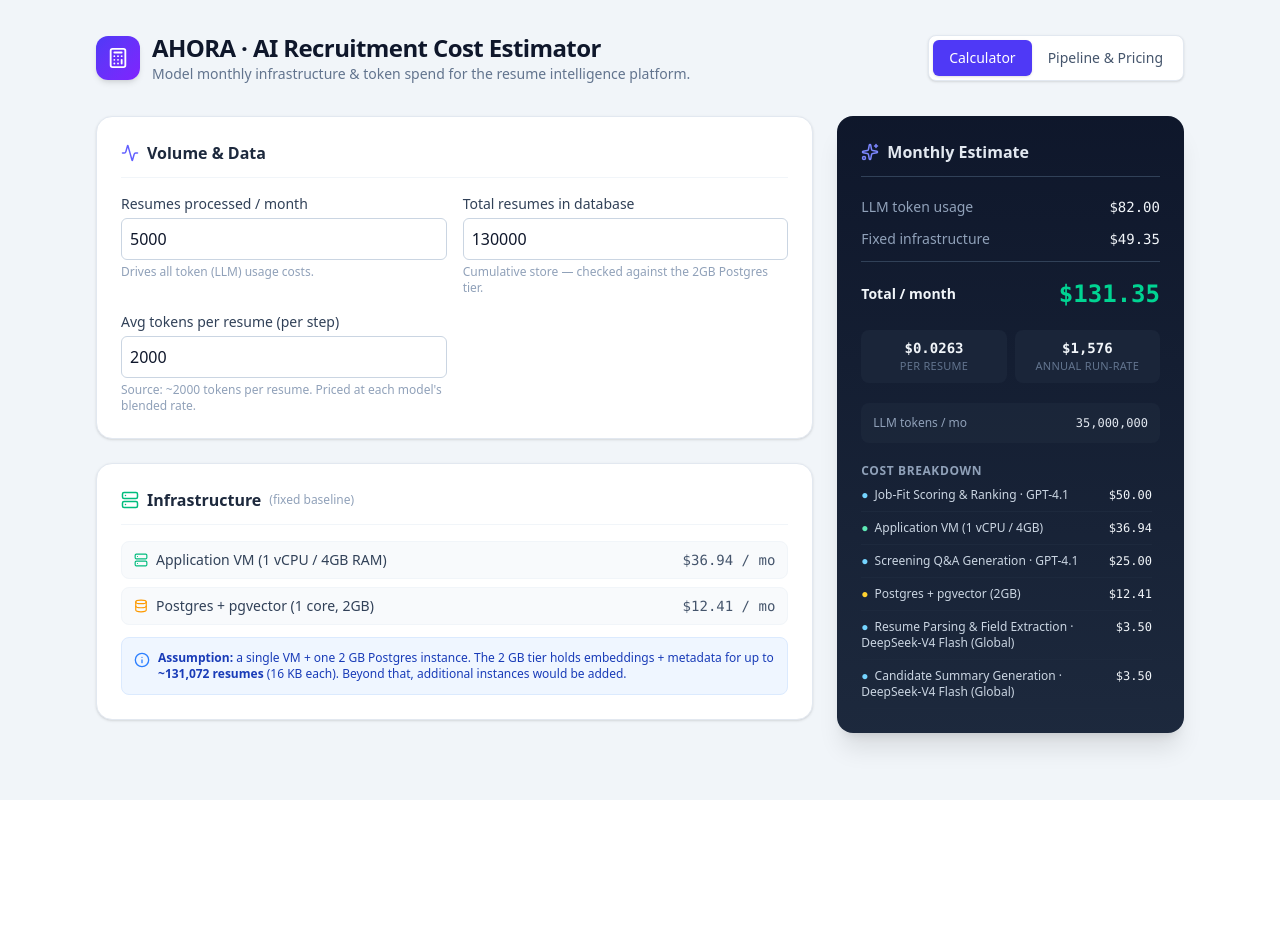
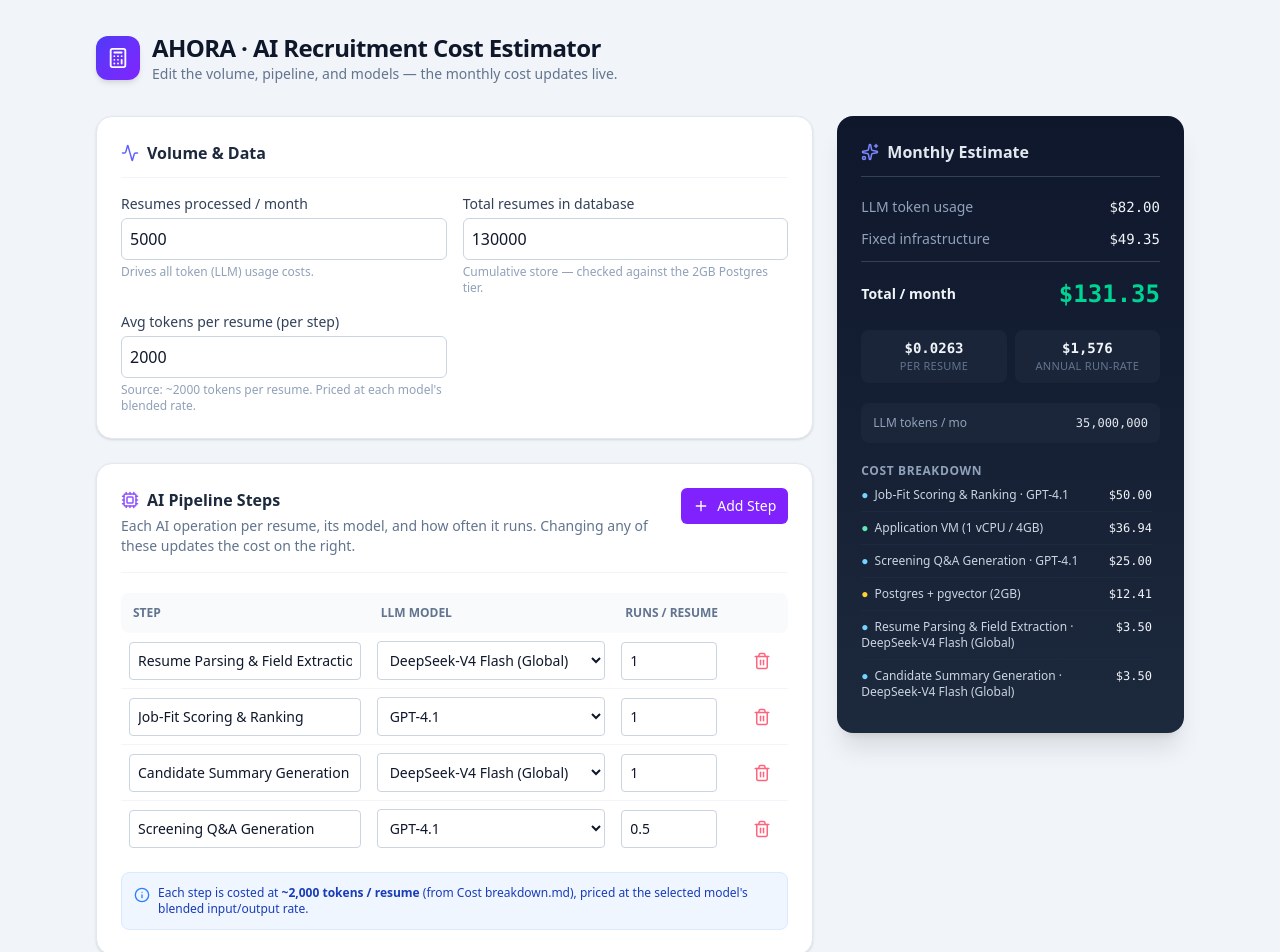
Before and after one commit to Maaagggi/ahora-cost-estimator, a React (Vite) app: page / in a window 1280 px wide. Shown: the top 952 px of the page. Before the commit the page ends 800 px from the top, so only its background shows below. Built offline with nearby package versions, Linux system fonts and the light colour scheme.

Commit message:
Merge pipeline + cost into one live page (drop tabs)
Co-Authored-By: Claude Opus 4.8 (1M context) <noreply@anthropic.com>

```diff
--- a/src/App.tsx
+++ b/src/App.tsx
@@ -111,14 +111,10 @@ interface BreakdownLine {
 }
 
 /* ------------------------------------------------------------------ *
- *  App
+ *  App — single live page: edit drivers on the left, cost updates right
  * ------------------------------------------------------------------ */
 
 export default function App() {
-  const [activeTab, setActiveTab] = useState<'calculator' | 'features'>(
-    'calculator',
-  );
-
   // Volume / traffic
   const [monthlyResumes, setMonthlyResumes] = useState(5000);
   const [totalResumesStored, setTotalResumesStored] = useState(130000);
@@ -215,8 +211,7 @@ export default function App() {
     <div className="min-h-screen bg-slate-100 text-slate-900">
       <div className="mx-auto max-w-6xl px-4 py-8 md:px-8">
         {/* Header */}
-        <header className="mb-8 flex flex-col gap-4 md:flex-row md:items-center md:justify-between">
-          <div className="flex items-center gap-3">
+        <header className="mb-8 flex items-center gap-3">
           <div className="flex h-11 w-11 items-center justify-center rounded-xl bg-gradient-to-br from-indigo-600 to-violet-600 text-white shadow-md">
             <Calculator size={22} />
           </div>
@@ -225,31 +220,14 @@ export default function App() {
               AHORA · AI Recruitment Cost Estimator
             </h1>
             <p className="text-sm text-slate-500">
-                Model monthly infrastructure & token spend for the resume
-                intelligence platform.
+              Edit the volume, pipeline, and models — the monthly cost updates
+              live.
             </p>
-            </div>
-          </div>
-          <div className="flex rounded-lg border border-slate-200 bg-white p-1 shadow-sm">
-            {(['calculator', 'features'] as const).map((tab) => (
-              <button
-                key={tab}
-                onClick={() => setActiveTab(tab)}
-                className={`rounded-md px-4 py-2 text-sm font-medium capitalize transition-colors ${
-                  activeTab === tab
-                    ? 'bg-indigo-600 text-white shadow-sm'
-                    : 'text-slate-600 hover:bg-slate-100'
-                }`}
-              >
-                {tab === 'features' ? 'Pipeline & Pricing' : 'Calculator'}
-              </button>
-            ))}
           </div>
         </header>
 
-        {activeTab === 'calculator' && (
         <div className="grid grid-cols-1 gap-6 lg:grid-cols-3">
-            {/* Left: inputs */}
+          {/* Left: cost drivers */}
           <div className="space-y-6 lg:col-span-2">
             {/* Volume */}
             <section className="rounded-2xl border border-slate-200 bg-white p-6 shadow-sm">
@@ -279,142 +257,29 @@ export default function App() {
               </div>
             </section>
 
-              {/* Infrastructure — fixed assumption */}
+            {/* Pipeline steps */}
             <section className="rounded-2xl border border-slate-200 bg-white p-6 shadow-sm">
-                <h2 className="mb-4 flex items-center gap-2 border-b border-slate-100 pb-3 text-base font-semibold text-slate-800">
-                  <Server size={18} className="text-emerald-500" />
-                  Infrastructure
-                  <span className="text-xs font-normal text-slate-400">
-                    (fixed baseline)
-                  </span>
-                </h2>
-                <ul className="space-y-2 text-sm">
-                  <RefItem
-                    icon={<Server size={14} className="text-emerald-500" />}
-                    label="Application VM (1 vCPU / 4GB RAM)"
-                    value={`${fmtUSD(INFRA.vm)} / mo`}
-                  />
-                  <RefItem
-                    icon={<Database size={14} className="text-amber-500" />}
-                    label="Postgres + pgvector (1 core, 2GB)"
-                    value={`${fmtUSD(INFRA.postgres)} / mo`}
-                  />
-                </ul>
-                <div
-                  className={`mt-3 flex gap-2 rounded-lg border p-3 text-xs ${
-                    costs.overCapacity
-                      ? 'border-amber-200 bg-amber-50 text-amber-800'
-                      : 'border-blue-100 bg-blue-50 text-blue-800'
-                  }`}
-                >
-                  <Info
-                    size={16}
-                    className={`mt-0.5 shrink-0 ${
-                      costs.overCapacity ? 'text-amber-500' : 'text-blue-500'
-                    }`}
-                  />
-                  <span>
-                    <strong>Assumption:</strong> a single VM + one 2&nbsp;GB
-                    Postgres instance. The 2&nbsp;GB tier holds embeddings +
-                    metadata for up to{' '}
-                    <strong>~{fmtNum(PG_CAPACITY_RESUMES)} resumes</strong> (16
-                    KB each). {' '}
-                    {costs.overCapacity
-                      ? `Your store of ${fmtNum(totalResumesStored)} exceeds this — additional instances would be needed.`
-                      : 'Beyond that, additional instances would be added.'}
-                  </span>
-                </div>
-              </section>
-            </div>
-
-            {/* Right: summary */}
-            <aside className="lg:col-span-1">
-              <div className="sticky top-6 rounded-2xl bg-gradient-to-b from-slate-900 to-slate-800 p-6 text-white shadow-xl">
-                <h2 className="mb-5 flex items-center gap-2 border-b border-slate-700 pb-3 text-base font-semibold text-slate-200">
-                  <Sparkles size={18} className="text-indigo-400" />
-                  Monthly Estimate
-                </h2>
-
-                <div className="mb-5 space-y-3 text-sm">
-                  <Row label="LLM token usage" value={fmtUSD(costs.llmTotal)} />
-                  <Row label="Fixed infrastructure" value={fmtUSD(costs.fixedTotal)} />
-                  <div className="flex items-center justify-between border-t border-slate-700 pt-4">
-                    <span className="font-semibold text-slate-100">Total / month</span>
-                    <span className="font-mono text-2xl font-bold text-emerald-400">
-                      {fmtUSD(costs.total)}
-                    </span>
-                  </div>
-                </div>
-
-                <div className="mb-5 grid grid-cols-2 gap-2 text-center">
-                  <Stat label="Per resume" value={fmtUSD(costs.perResume, 4)} />
-                  <Stat label="Annual run-rate" value={fmtUSD(costs.annual, 0)} />
-                </div>
-
-                <div className="mb-5 rounded-lg bg-slate-800/70 p-3 text-xs text-slate-400">
-                  <div className="flex justify-between">
-                    <span>LLM tokens / mo</span>
-                    <span className="font-mono text-slate-200">
-                      {fmtNum(costs.totalTokens)}
-                    </span>
-                  </div>
-                </div>
-
-                <h3 className="mb-2 text-xs font-semibold uppercase tracking-wider text-slate-400">
-                  Cost breakdown
-                </h3>
-                <div className="custom-scrollbar max-h-64 space-y-2 overflow-y-auto pr-2">
-                  {[...costs.breakdown]
-                    .sort((a, b) => b.cost - a.cost)
-                    .map((item, idx) => (
-                      <div
-                        key={idx}
-                        className="flex items-start justify-between border-b border-slate-800 pb-2 text-xs"
-                      >
-                        <span className="pr-2 text-slate-300">
-                          <span
-                            className={`mr-1.5 font-medium ${groupColors[item.group]}`}
-                          >
-                            ●
-                          </span>
-                          {item.label}
-                        </span>
-                        <span className="whitespace-nowrap font-mono text-slate-100">
-                          {fmtUSD(item.cost)}
-                        </span>
-                      </div>
-                    ))}
-                </div>
-              </div>
-            </aside>
-          </div>
-        )}
-
-        {activeTab === 'features' && (
-          <div className="space-y-6">
-            {/* Pipeline config */}
-            <section className="rounded-2xl border border-slate-200 bg-white p-6 shadow-sm">
-              <div className="mb-5 flex items-center justify-between border-b border-slate-100 pb-4">
+              <div className="mb-5 flex items-start justify-between border-b border-slate-100 pb-4">
                 <div>
-                  <h2 className="flex items-center gap-2 text-lg font-semibold text-slate-800">
-                    <Cpu size={20} className="text-violet-500" />
+                  <h2 className="flex items-center gap-2 text-base font-semibold text-slate-800">
+                    <Cpu size={18} className="text-violet-500" />
                     AI Pipeline Steps
                   </h2>
                   <p className="mt-1 text-sm text-slate-500">
-                    Each AI operation run on a resume, the model it uses, and how
-                    often it runs. This is what drives the usage-based LLM cost.
+                    Each AI operation per resume, its model, and how often it
+                    runs. Changing any of these updates the cost on the right.
                   </p>
                 </div>
                 <button
                   onClick={addFeature}
-                  className="flex items-center gap-2 rounded-md bg-violet-600 px-4 py-2 text-sm font-medium text-white transition-colors hover:bg-violet-700"
+                  className="flex shrink-0 items-center gap-2 rounded-md bg-violet-600 px-3 py-2 text-sm font-medium text-white transition-colors hover:bg-violet-700"
                 >
                   <Plus size={16} /> Add Step
                 </button>
               </div>
 
               <div className="overflow-x-auto">
-                <table className="w-full min-w-[560px] text-left text-sm">
+                <table className="w-full min-w-[520px] text-left text-sm">
                   <thead className="bg-slate-50 text-xs font-semibold uppercase text-slate-500">
                     <tr>
                       <th className="rounded-l-lg p-3">Step</th>
@@ -469,7 +334,7 @@ export default function App() {
                                 Number(e.target.value),
                               )
                             }
-                            className="w-28 rounded border border-slate-300 p-2 focus:border-violet-500 focus:ring-1 focus:ring-violet-500"
+                            className="w-24 rounded border border-slate-300 p-2 focus:border-violet-500 focus:ring-1 focus:ring-violet-500"
                           />
                         </td>
                         <td className="p-2 text-center">
@@ -490,16 +355,126 @@ export default function App() {
               <div className="mt-4 flex gap-2 rounded-lg border border-blue-100 bg-blue-50 p-3 text-xs text-blue-800">
                 <Info size={16} className="mt-0.5 shrink-0 text-blue-500" />
                 <span>
-                  Each step is costed at <strong>~{fmtNum(tokensPerResume)} tokens
-                  / resume</strong> (from Cost breakdown.md), priced at the
-                  selected model's blended input/output rate. Adjust the token
-                  figure on the Calculator tab.
+                  Each step is costed at{' '}
+                  <strong>~{fmtNum(tokensPerResume)} tokens / resume</strong>{' '}
+                  (from Cost breakdown.md), priced at the selected model's
+                  blended input/output rate.
                 </span>
               </div>
             </section>
 
-            {/* Pricing reference */}
+            {/* Infrastructure — fixed assumption */}
             <section className="rounded-2xl border border-slate-200 bg-white p-6 shadow-sm">
+              <h2 className="mb-4 flex items-center gap-2 border-b border-slate-100 pb-3 text-base font-semibold text-slate-800">
+                <Server size={18} className="text-emerald-500" />
+                Infrastructure
+                <span className="text-xs font-normal text-slate-400">
+                  (fixed baseline)
+                </span>
+              </h2>
+              <ul className="space-y-2 text-sm">
+                <RefItem
+                  icon={<Server size={14} className="text-emerald-500" />}
+                  label="Application VM (1 vCPU / 4GB RAM)"
+                  value={`${fmtUSD(INFRA.vm)} / mo`}
+                />
+                <RefItem
+                  icon={<Database size={14} className="text-amber-500" />}
+                  label="Postgres + pgvector (1 core, 2GB)"
+                  value={`${fmtUSD(INFRA.postgres)} / mo`}
+                />
+              </ul>
+              <div
+                className={`mt-3 flex gap-2 rounded-lg border p-3 text-xs ${
+                  costs.overCapacity
+                    ? 'border-amber-200 bg-amber-50 text-amber-800'
+                    : 'border-blue-100 bg-blue-50 text-blue-800'
+                }`}
+              >
+                <Info
+                  size={16}
+                  className={`mt-0.5 shrink-0 ${
+                    costs.overCapacity ? 'text-amber-500' : 'text-blue-500'
+                  }`}
+                />
+                <span>
+                  <strong>Assumption:</strong> a single VM + one 2&nbsp;GB
+                  Postgres instance. The 2&nbsp;GB tier holds embeddings +
+                  metadata for up to{' '}
+                  <strong>~{fmtNum(PG_CAPACITY_RESUMES)} resumes</strong> (16 KB
+                  each).{' '}
+                  {costs.overCapacity
+                    ? `Your store of ${fmtNum(totalResumesStored)} exceeds this — additional instances would be needed.`
+                    : 'Beyond that, additional instances would be added.'}
+                </span>
+              </div>
+            </section>
+          </div>
+
+          {/* Right: summary */}
+          <aside className="lg:col-span-1">
+            <div className="sticky top-6 rounded-2xl bg-gradient-to-b from-slate-900 to-slate-800 p-6 text-white shadow-xl">
+              <h2 className="mb-5 flex items-center gap-2 border-b border-slate-700 pb-3 text-base font-semibold text-slate-200">
+                <Sparkles size={18} className="text-indigo-400" />
+                Monthly Estimate
+              </h2>
+
+              <div className="mb-5 space-y-3 text-sm">
+                <Row label="LLM token usage" value={fmtUSD(costs.llmTotal)} />
+                <Row label="Fixed infrastructure" value={fmtUSD(costs.fixedTotal)} />
+                <div className="flex items-center justify-between border-t border-slate-700 pt-4">
+                  <span className="font-semibold text-slate-100">Total / month</span>
+                  <span className="font-mono text-2xl font-bold text-emerald-400">
+                    {fmtUSD(costs.total)}
+                  </span>
+                </div>
+              </div>
+
+              <div className="mb-5 grid grid-cols-2 gap-2 text-center">
+                <Stat label="Per resume" value={fmtUSD(costs.perResume, 4)} />
+                <Stat label="Annual run-rate" value={fmtUSD(costs.annual, 0)} />
+              </div>
+
+              <div className="mb-5 rounded-lg bg-slate-800/70 p-3 text-xs text-slate-400">
+                <div className="flex justify-between">
+                  <span>LLM tokens / mo</span>
+                  <span className="font-mono text-slate-200">
+                    {fmtNum(costs.totalTokens)}
+                  </span>
+                </div>
+              </div>
+
+              <h3 className="mb-2 text-xs font-semibold uppercase tracking-wider text-slate-400">
+                Cost breakdown
+              </h3>
+              <div className="custom-scrollbar max-h-72 space-y-2 overflow-y-auto pr-2">
+                {[...costs.breakdown]
+                  .sort((a, b) => b.cost - a.cost)
+                  .map((item, idx) => (
+                    <div
+                      key={idx}
+                      className="flex items-start justify-between border-b border-slate-800 pb-2 text-xs"
+                    >
+                      <span className="pr-2 text-slate-300">
+                        <span
+                          className={`mr-1.5 font-medium ${groupColors[item.group]}`}
+                        >
+                          ●
+                        </span>
+                        {item.label}
+                      </span>
+                      <span className="whitespace-nowrap font-mono text-slate-100">
+                        {fmtUSD(item.cost)}
+                      </span>
+                    </div>
+                  ))}
+              </div>
+            </div>
+          </aside>
+        </div>
+
+        {/* Pricing reference (read-only, full width) */}
+        <section className="mt-6 rounded-2xl border border-slate-200 bg-white p-6 shadow-sm">
           <h2 className="mb-4 flex items-center gap-2 border-b border-slate-100 pb-3 text-base font-semibold text-slate-800">
             <Boxes size={18} className="text-amber-500" />
             Pricing Reference{' '}
@@ -559,17 +534,15 @@ export default function App() {
               <div className="mt-3 flex gap-2 rounded-lg border border-slate-200 bg-slate-50 p-3 text-xs text-slate-500">
                 <Info size={16} className="mt-0.5 shrink-0 text-slate-400" />
                 <span>
-                      Resume ≈ 2000 tokens · 16 KB embedding+metadata in
-                      Postgres (2 GB ≈ {fmtNum(PG_CAPACITY_RESUMES)} resumes).
-                      Raw-file blob storage is negligible (~$0.18/GB) and is not
-                      itemized in the live estimate.
+                  Resume ≈ 2000 tokens · 16 KB embedding+metadata in Postgres (2
+                  GB ≈ {fmtNum(PG_CAPACITY_RESUMES)} resumes). Raw-file blob
+                  storage is negligible (~$0.18/GB) and is not itemized in the
+                  live estimate.
                 </span>
               </div>
             </div>
           </div>
         </section>
-          </div>
-        )}
       </div>
     </div>
   );
```
Lines whose indentation alone changed are shown as unchanged.
